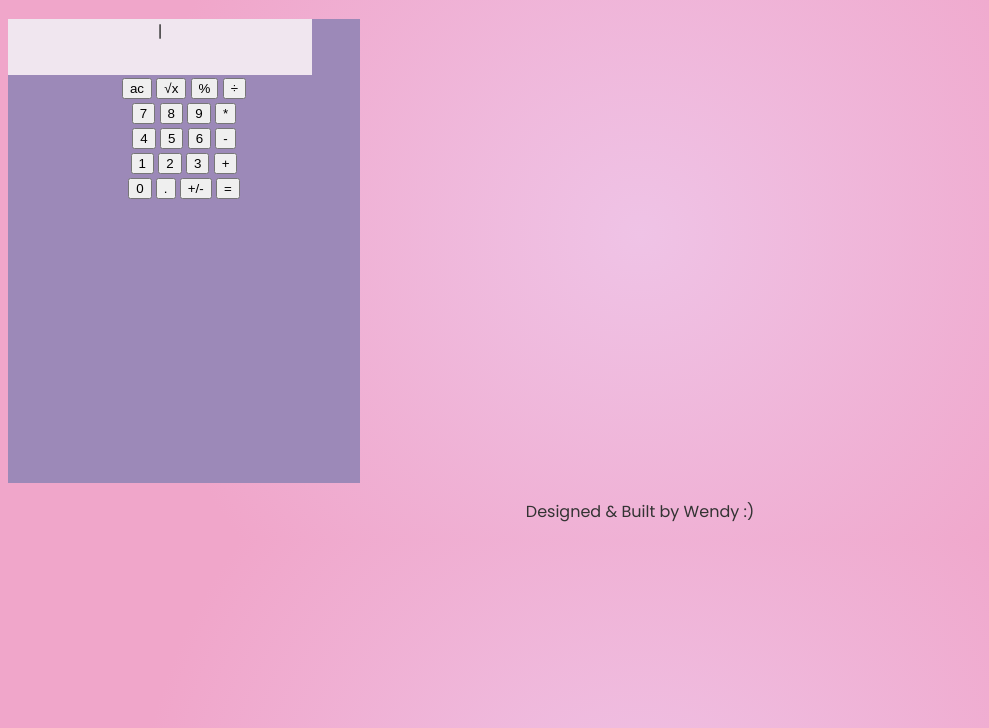
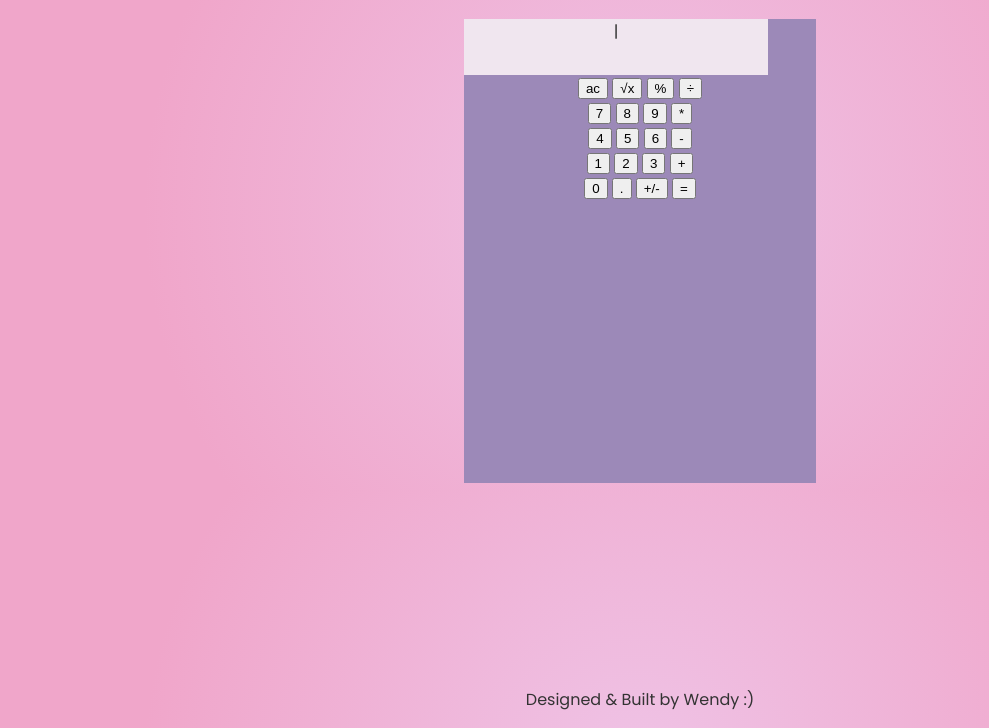
Before and after one commit to 0322wendy/simple-calculator, a plain HTML site: page index.html in a window 1280 px wide. Shown: the part 72-800 px from the top of the page, without its empty margins (0-989 px from the left). Drawn offline with Linux system fonts and the light colour scheme.

Commit message:
add footer css

```diff
--- a/resources/css/index.css
+++ b/resources/css/index.css
@@ -10,6 +10,7 @@ body {
     background-color: #9C89B8;
     width: 352px;
     height: 464px;
+    margin: 0 auto;
 }
 
 .screen {
@@ -17,3 +18,17 @@ body {
     width: 304px;
     height: 56px;
 }
+
+/* Footer */
+
+footer {
+    position: absolute;
+    left: 0;
+    bottom: 0;
+    width: 100%;
+    text-align: center;
+}
+
+footer p {
+    font-size: 16px;
+}
```
